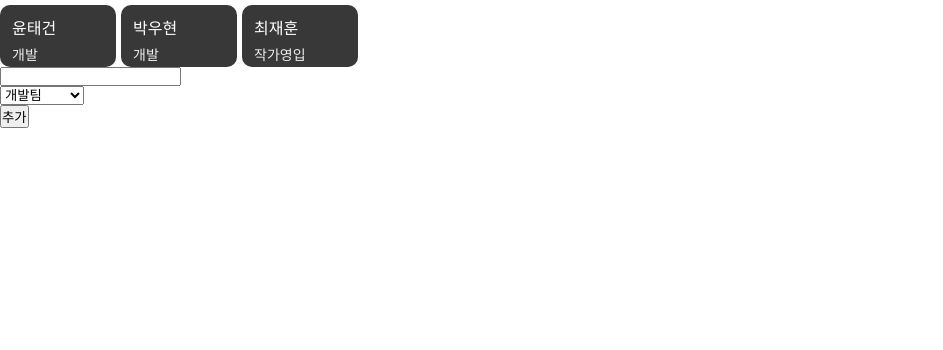
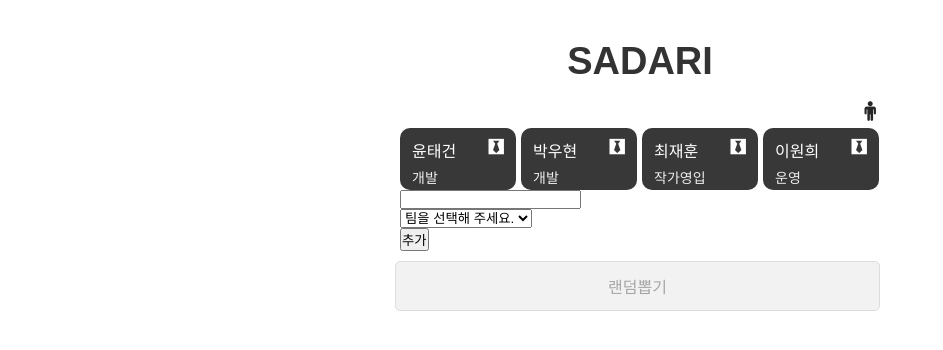
Before and after one commit to tg0825/sadari-react, a React (Create React App) app: page / in a window 1280 px wide. Shown: the top 350 px of the page, without its empty margins (0-943 px from the left). Built offline with nearby package versions, Linux system fonts and the light colour scheme.

Commit message:
sadari for react

```diff
--- a/package.json
+++ b/package.json
@@ -3,6 +3,7 @@
   "version": "0.1.0",
   "private": true,
   "dependencies": {
+    "font-awesome": "^4.7.0",
     "react": "^16.2.0",
     "react-dom": "^16.2.0",
     "react-scripts": "1.1.1"
--- a/src/App.js
+++ b/src/App.js
@@ -1,6 +1,9 @@
 import React, { Component } from 'react';
-import Member from './components/Member';
-import Add from './components/Add';
+import Head from './components/Head';
+import MemberList from './components/MemberList';
+import MemberAdd from './components/MemberAdd';
+import SadariSelect from './components/SadariSelect';
+import Result from './components/Result';
 import './App.css';
 
 class App extends Component {
@@ -17,8 +20,13 @@ class App extends Component {
             {
                 name: '최재훈',
                 team: '작가영입'
+            },
+            {
+                name: '이원희',
+                team: '운영'
             }
-        ]
+        ],
+        resultData: []
     }
 
     handleClick = (member) => {
@@ -27,14 +35,28 @@ class App extends Component {
         })
     }
 
-    render() {
+    handleCreate = (result) => {
+        this.setState({
+            resultData: result
+        })
+    }
+
+    render () {
         return (
-            <div>
-                <Member memberList={this.state.memberData} />
-                <Add
+            <div className="sadari wrap">
+                <Head />
+                <MemberList memberList={this.state.memberData} />
+
+                <MemberAdd
                     memberList={this.state.memberData}
                     onClick={this.handleClick}
                 />
+
+                <SadariSelect
+                    memberList={this.state.memberData}
+                    onClick={this.handleCreate}
+                />
+                <Result resultData={this.state.resultData}/>
             </div>
         );
     }
--- /dev/null
+++ b/src/components/Head.js
@@ -0,0 +1,12 @@
+import React from 'react'
+import PropTypes from 'prop-types'
+
+class Head extends React.Component {
+    render () {
+        return (
+            <h1 className="sadari title">SADARI</h1>
+        )
+    }
+}
+
+export default Head;
--- a/src/components/Add.js
+++ b/src/components/MemberAdd.js
@@ -1,10 +1,10 @@
 import React from 'react'
 import PropTypes from 'prop-types'
 
-class Add extends React.Component {
+class MemberAdd extends React.Component {
     state = {
         name: '',
-        team: 'dev'
+        team: ''
     };
 
     handleKeyPress = (e) => {
@@ -14,7 +14,8 @@ class Add extends React.Component {
     }
 
     handleClick = () => {
-        this.props.onClick(this.state)
+        if (!this.state.name && !this.state.team) return;
+        this.props.onClick(this.state);
     }
 
     handleChange = (e) => {
@@ -30,9 +31,10 @@ class Add extends React.Component {
                     <input onChange={this.handleKeyPress} className="input" type="text"/>
                 </div>
                 <div>
-                    <select value={this.state.team} name="" onChange={this.handleChange}>
-                        <option value="dev">개발팀</option>
-                        <option value="scouter">작가영입팀</option>
+                    <select name="" onChange={this.handleChange}>
+                        <option hidden>팀을 선택해 주세요.</option>
+                        <option value="개발팀">개발팀</option>
+                        <option value="작가영입팀">작가영입팀</option>
                     </select>
                 </div>
                 <div>
@@ -43,8 +45,8 @@ class Add extends React.Component {
     }
 }
 
-Add.propTypes = {
+MemberAdd.propTypes = {
     memberList: PropTypes.array
 };
 
-export default Add;
+export default MemberAdd;
--- a/src/components/Member.js
+++ b/src/components/MemberList.js
@@ -1,7 +1,7 @@
 import React from 'react'
 import PropTypes from 'prop-types'
 
-class Member extends React.Component {
+class MemberList extends React.Component {
     render () {
         const mapToMemberList = (data) => {
             return data.map((v, i) => {
@@ -30,8 +30,8 @@ class Member extends React.Component {
     }
 }
 
-Member.propTypes = {
+MemberList.propTypes = {
     memberList: PropTypes.array,
 }
 
-export default Member;
+export default MemberList;
--- /dev/null
+++ b/src/components/Result.js
@@ -0,0 +1,29 @@
+import React from 'react'
+import PropTypes from 'prop-types'
+
+class Result extends React.Component {
+    render () {
+        const resultMap = (data) => {
+            if (!data.length) return;
+            const itemResult = data.map((result, i) => (
+                <div className={'member-list member ' + result.team} key={i}>
+                    <span className="name"> {result.name} </span>
+                    <span className="team"> {result.team} </span>
+                </div>
+            ))
+            return (
+                <div className="group item">
+                    {itemResult}
+                </div>
+            )
+        }
+
+        return (
+            <div>
+                 {resultMap(this.props.resultData)}
+            </div>
+        )
+    }
+}
+
+export default Result;
--- /dev/null
+++ b/src/components/SadariSelect.js
@@ -0,0 +1,34 @@
+import React from 'react'
+import PropTypes from 'prop-types'
+
+class SadariSelect extends React.Component {
+    shuffle (a) {
+        var j, x, i;
+        for (i = a.length; i; i--) {
+            j = Math.floor(Math.random() * i);
+            x = a[i - 1];
+            a[i - 1] = a[j];
+            a[j] = x;
+        }
+    }
+
+    handleClick () {
+        const memberListClone = this.props.memberList.slice();
+        this.shuffle(memberListClone);
+        this.props.onClick(memberListClone);
+    }
+
+    render () {
+        return (
+            <div className="sadari-select">
+                <button
+                    className="btn"
+                    onClick={() => this.handleClick()}
+                    type="button"
+                >랜덤뽑기</button>
+            </div>
+        )
+    }
+}
+
+export default SadariSelect;
--- a/src/index.js
+++ b/src/index.js
@@ -1,6 +1,7 @@
 import React from 'react';
 import ReactDOM from 'react-dom';
 import './index.css';
+import 'font-awesome/css/font-awesome.min.css';
 import App from './App';
 import registerServiceWorker from './registerServiceWorker';
 
```
Also changed, not shown: src/components/Game.js (deleted, +0 -10 lines), src/components/result/result.js (deleted), 1 other file (tests, documents, lock files or other folders).
